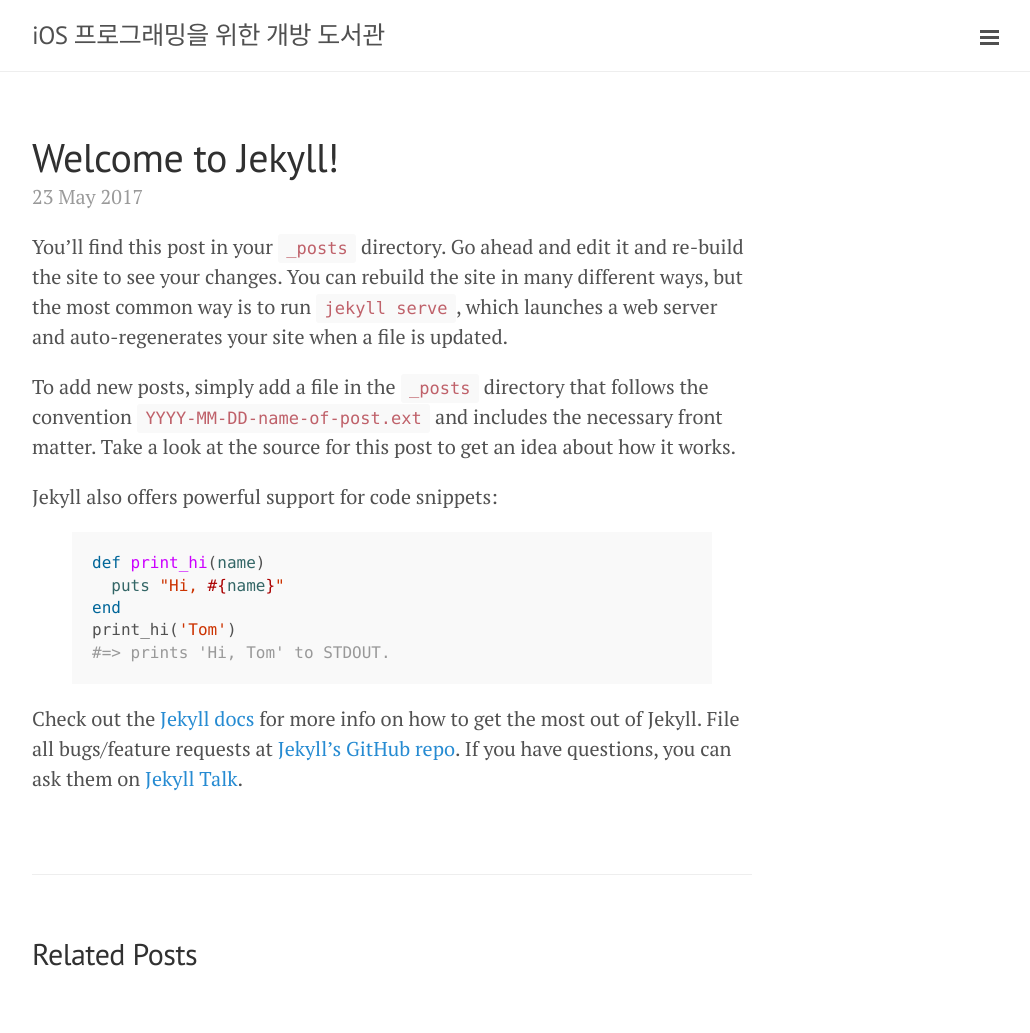
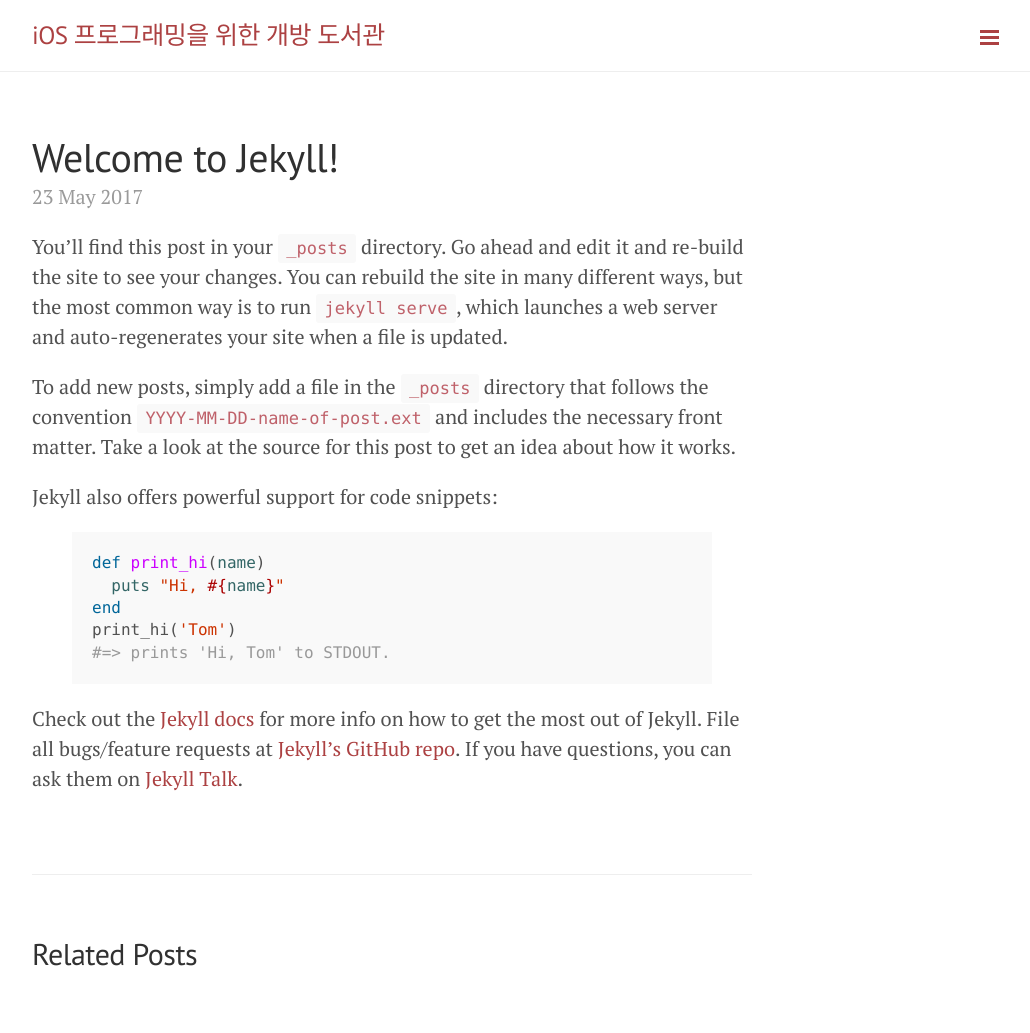
Before and after one commit to MijeongJeon/mijeongjeon.github.io, a Jekyll site: the page built from _posts/2017-05-23-welcome-to-jekyll.markdown, in a window 1280 px wide. Shown: the whole page, without its empty margins (248-1278 px from the left). Built offline with Jekyll 4.4.1, drawn with Linux system fonts in a browser that asks for light colours.

Commit message:
change theme color

```diff
--- a/_layouts/default.html
+++ b/_layouts/default.html
@@ -3,7 +3,7 @@
 
   {% include head.html %}
 
-  <body class="layout-reverse sidebar-overlay">
+  <body class="theme-base-08 layout-reverse sidebar-overlay">
 
     {% include sidebar.html %}
 
```
